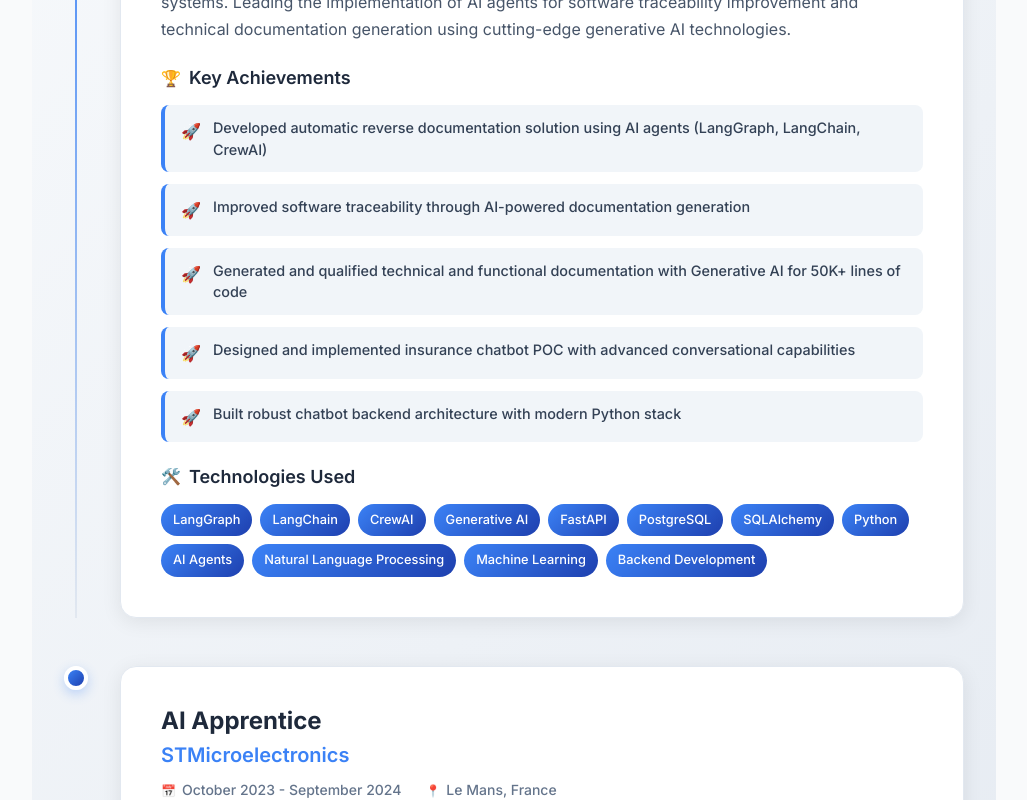
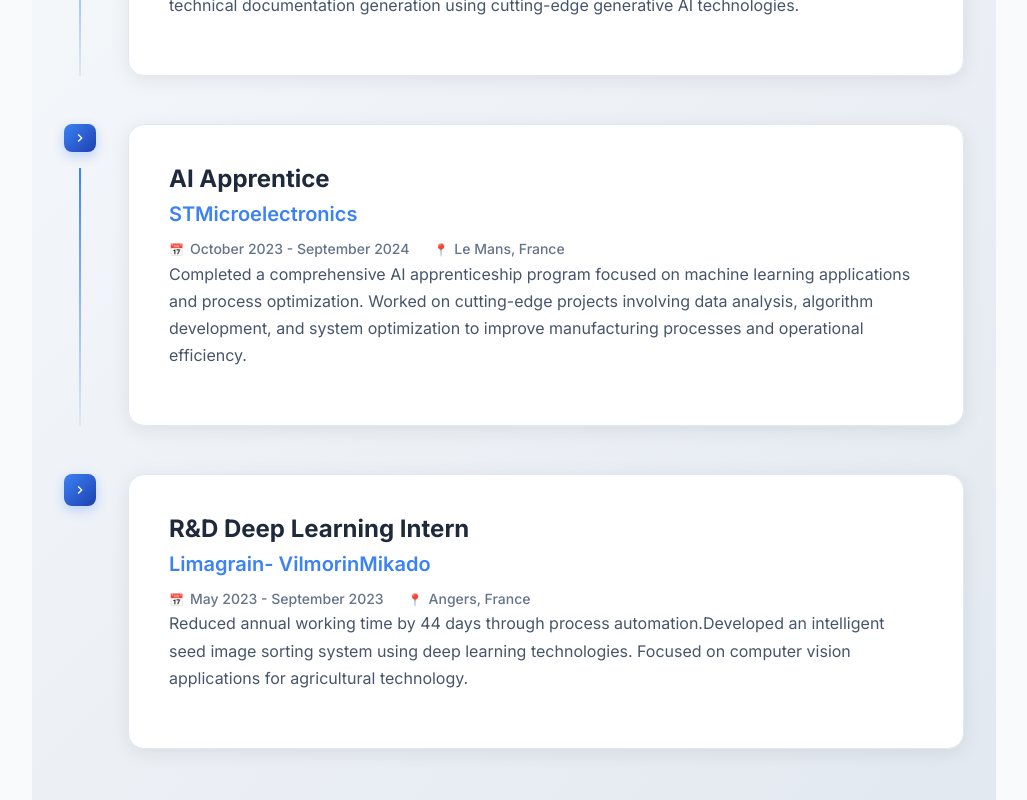
Before and after one commit to maha3069/modern-react-portfolio, a React (Vite) app: page / in a window 1280 px wide. Shown: the part 1440-2240 px from the top of the page, without its empty margins (126-1153 px from the left). Built offline with nearby package versions, Linux system fonts and the light colour scheme.

Commit message:
add experinces

```diff
--- a/src/components/sections/Experience.css
+++ b/src/components/sections/Experience.css
@@ -55,15 +55,41 @@
   min-width: 24px;
 }
 
-.timeline-dot {
-  width: 24px;
-  height: 24px;
-  border-radius: 50%;
+.timeline-toggle {
+  width: 32px;
+  height: 32px;
+  border-radius: 8px;
   background: linear-gradient(135deg, #3b82f6, #1e40af);
-  border: 4px solid #ffffff;
+  border: none;
   box-shadow: 0 4px 12px rgba(59, 130, 246, 0.3);
   position: relative;
   z-index: 2;
+  cursor: pointer;
+  display: flex;
+  align-items: center;
+  justify-content: center;
+  transition: all 0.3s ease;
+}
+
+.timeline-toggle:hover {
+  transform: scale(1.1);
+  box-shadow: 0 6px 16px rgba(59, 130, 246, 0.4);
+}
+
+.timeline-toggle:focus {
+  outline: 2px solid #3b82f6;
+  outline-offset: 2px;
+}
+
+.triangle-icon {
+  width: 16px;
+  height: 16px;
+  color: white;
+  transition: transform 0.3s ease;
+}
+
+.timeline-toggle.expanded .triangle-icon {
+  transform: rotate(90deg);
 }
 
 .timeline-line {
@@ -79,7 +105,7 @@
   flex: 1;
   background: #ffffff;
   border-radius: 16px;
-  padding: 32px;
+  padding: 24px;
   box-shadow: 0 4px 20px rgba(0, 0, 0, 0.08);
   border: 1px solid #e2e8f0;
   transition: all 0.3s ease;
@@ -105,6 +131,15 @@
 
 .experience-header {
   margin-bottom: 24px;
+  cursor: pointer;
+  transition: all 0.2s ease;
+  border-radius: 8px;
+  padding: 8px;
+  margin: -8px;
+}
+
+.experience-header:hover {
+  background: rgba(59, 130, 246, 0.05);
 }
 
 .experience-title-group {
@@ -151,8 +186,25 @@
   font-size: 0.75rem;
 }
 
+.experience-details {
+  overflow: hidden;
+  transition: all 0.3s ease;
+}
+
+.experience-details.collapsed {
+  max-height: 0;
+  opacity: 0;
+  margin-top: 0;
+}
+
+.experience-details.expanded {
+  max-height: 1000px;
+  opacity: 1;
+  margin-top: 16px;
+}
+
 .experience-description {
-  margin-bottom: 24px;
+  margin-bottom: 16px;
 }
 
 .experience-description p {
@@ -295,10 +347,15 @@
     min-width: auto;
   }
 
-  .timeline-dot {
-    width: 20px;
-    height: 20px;
+  .timeline-toggle {
+    width: 28px;
+    height: 28px;
     margin-right: 16px;
+  }
+
+  .triangle-icon {
+    width: 14px;
+    height: 14px;
   }
 
   .timeline-line {
--- a/src/components/sections/Experience.tsx
+++ b/src/components/sections/Experience.tsx
@@ -1,4 +1,4 @@
-import React from 'react';
+import React, { useState } from 'react';
 import { experiences } from '../../data/experience';
 import { Card } from '../ui';
 import { useScrollAnimation } from '../../hooks/useScrollAnimation';
@@ -6,6 +6,19 @@ import './Experience.css';
 
 const Experience: React.FC = () => {
   const { elementRef: experienceRef, isVisible: experienceVisible } = useScrollAnimation();
+  const [expandedItems, setExpandedItems] = useState<Set<string>>(new Set());
+
+  const toggleExpanded = (experienceId: string) => {
+    const newExpandedItems = new Set(expandedItems);
+    if (newExpandedItems.has(experienceId)) {
+      newExpandedItems.delete(experienceId);
+    } else {
+      newExpandedItems.add(experienceId);
+    }
+    setExpandedItems(newExpandedItems);
+  };
+
+  const isExpanded = (experienceId: string) => expandedItems.has(experienceId);
 
   const formatDateRange = (startDate: string, endDate: string) => {
     return `${startDate} - ${endDate}`;
@@ -49,7 +62,19 @@ const Experience: React.FC = () => {
               style={{ animationDelay: `${index * 0.2}s` }}
             >
               <div className="timeline-marker">
-                <div className="timeline-dot hover-scale"></div>
+                <button
+                  className={`timeline-toggle ${isExpanded(experience.id) ? 'expanded' : ''}`}
+                  onClick={() => toggleExpanded(experience.id)}
+                  aria-label={`${isExpanded(experience.id) ? 'Collapse' : 'Expand'} ${experience.position} details`}
+                >
+                  <svg
+                    className="triangle-icon"
+                    viewBox="0 0 24 24"
+                    fill="currentColor"
+                  >
+                    <path d="M8.59 16.59L13.17 12 8.59 7.41 10 6l6 6-6 6-1.41-1.41z"/>
+                  </svg>
+                </button>
                 {index < experiences.length - 1 && <div className="timeline-line"></div>}
               </div>
 
@@ -58,7 +83,18 @@ const Experience: React.FC = () => {
                 hover={true}
                 className="experience-content hover-lift"
               >
-                <div className="experience-header">
+                <div
+                  className="experience-header"
+                  onClick={() => toggleExpanded(experience.id)}
+                  role="button"
+                  tabIndex={0}
+                  onKeyDown={(e) => {
+                    if (e.key === 'Enter' || e.key === ' ') {
+                      e.preventDefault();
+                      toggleExpanded(experience.id);
+                    }
+                  }}
+                >
                   <div className="experience-title-group">
                     <h3 className="experience-position">{experience.position}</h3>
                     <h4 className="experience-company">{experience.company}</h4>
@@ -75,6 +111,7 @@ const Experience: React.FC = () => {
                   <p>{experience.description}</p>
                 </div>
 
+                <div className={`experience-details ${isExpanded(experience.id) ? 'expanded' : 'collapsed'}`}>
                   {experience.achievements.length > 0 && (
                     <div className="experience-achievements">
                       <h5 className="achievements-title">Key Achievements</h5>
@@ -92,6 +129,7 @@ const Experience: React.FC = () => {
                       </div>
                     </div>
                   )}
+                </div>
               </Card>
             </div>
           ))}
--- a/src/data/experience.ts
+++ b/src/data/experience.ts
@@ -57,5 +57,33 @@ export const experiences: Experience[] = [
       'Pandas',
       'NumPy',
     ]
+  },
+  {
+    id: '3',
+    company: 'Limagrain- VilmorinMikado',
+    position: 'R&D Deep Learning Intern',
+    location: 'Angers, France',
+    startDate: 'May 2023',
+    endDate: 'September 2023',
+    description: 'Reduced annual working time by 44 days through process automation.Developed an intelligent seed image sorting system using deep learning technologies. Focused on computer vision applications for agricultural technology.',
+    achievements: [
+      'Developed high-performance intelligent seed image sorting system with 97% accuracy',
+      'Implemented two specialized deep learning models for segmentation and classification',
+      'Experimented with and trained various deep learning architectures for optimal performance',
+      'Deployed models with graphical user interface using PyQt and Docker containerization',
+      'Reduced annual working time by 44 days through process automation'
+    ],
+    technologies: [
+      'TensorFlow',
+      'Keras',
+      'Python',
+      'CNN',
+      'Computer Vision',
+      'PyQt',
+      'Docker',
+      'Deep Learning',
+      'Image Processing',
+      'Neural Networks'
+    ]
   }
 ];
```
Lines whose indentation alone changed are shown as unchanged.
